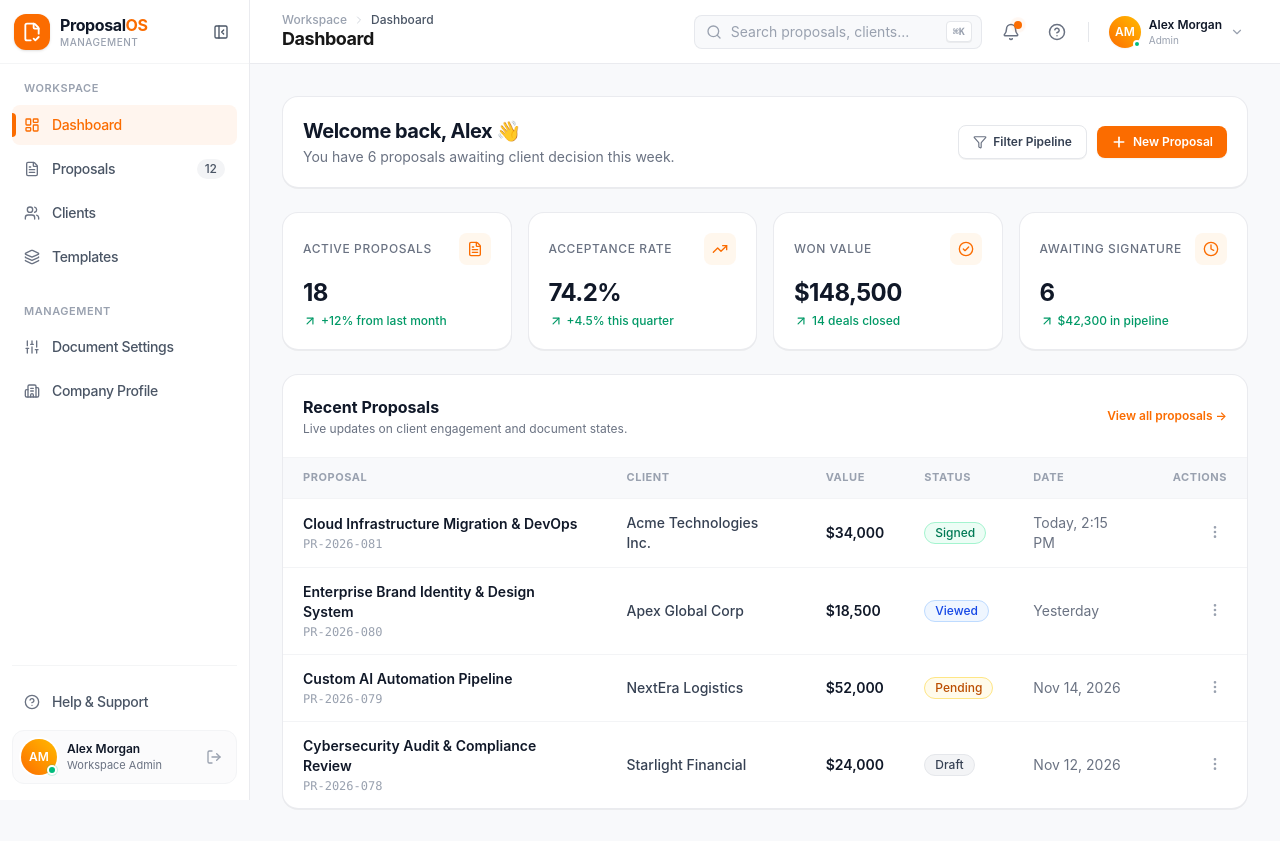
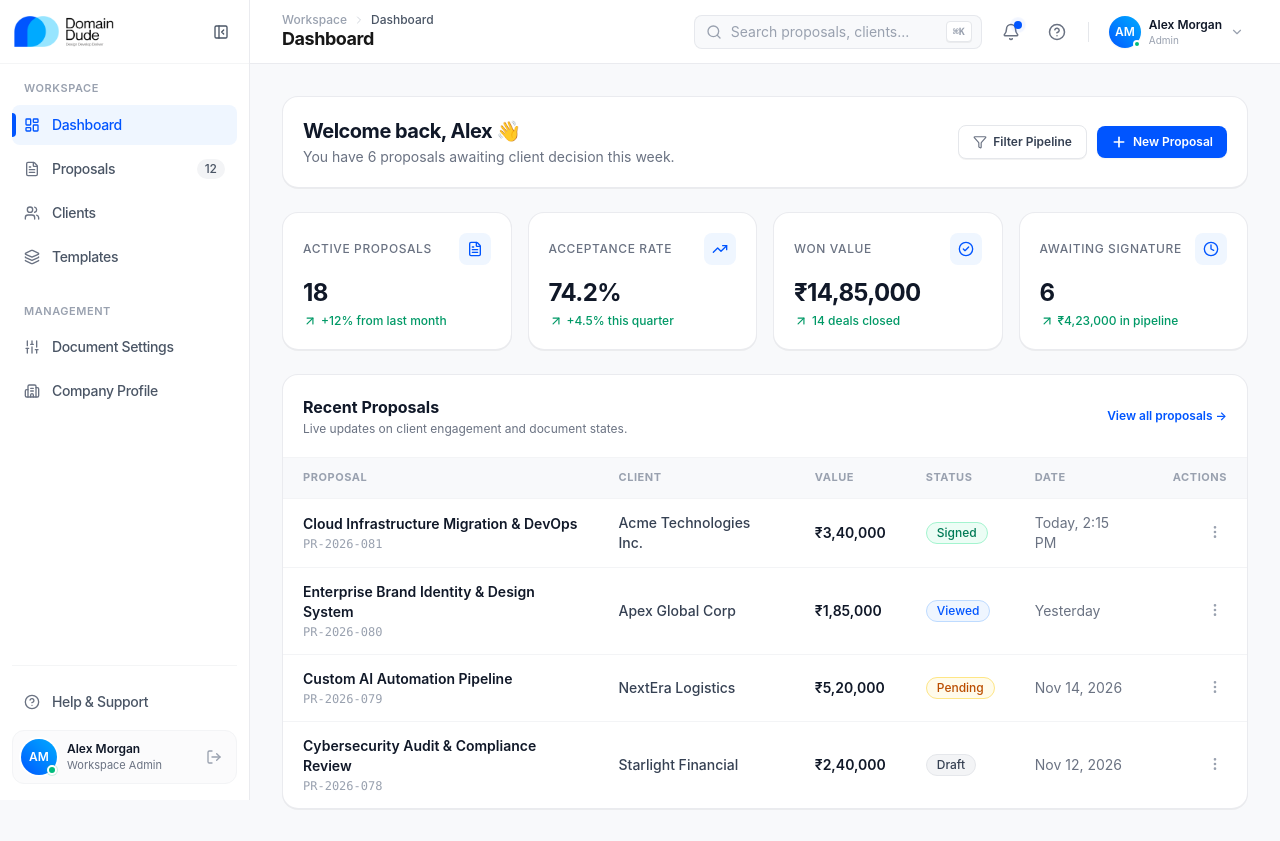
Before and after one commit to nikhilkumar202002/proposal-software-admin, a React (Vite) app: page / in a window 1280 px wide. Built offline with nearby package versions, Linux system fonts and the light colour scheme.

Commit message:
refactor: update brand theme to blue and currency to INR

```diff
--- a/src/App.jsx
+++ b/src/App.jsx
@@ -30,7 +30,7 @@ const DashboardOverview = () => {
     },
     {
       label: 'Won Value',
-      value: '$148,500',
+      value: '₹14,85,000',
       change: '14 deals closed',
       trend: 'up',
       icon: CheckCircle2,
@@ -38,7 +38,7 @@ const DashboardOverview = () => {
     {
       label: 'Awaiting Signature',
       value: '6',
-      change: '$42,300 in pipeline',
+      change: '₹4,23,000 in pipeline',
       trend: 'neutral',
       icon: Clock,
     },
@@ -49,7 +49,7 @@ const DashboardOverview = () => {
       id: 'PR-2026-081',
       title: 'Cloud Infrastructure Migration & DevOps',
       client: 'Acme Technologies Inc.',
-      amount: '$34,000',
+      amount: '₹3,40,000',
       status: 'Signed',
       statusColor: 'bg-emerald-50 text-emerald-700 border-emerald-200',
       date: 'Today, 2:15 PM',
@@ -58,16 +58,16 @@ const DashboardOverview = () => {
       id: 'PR-2026-080',
       title: 'Enterprise Brand Identity & Design System',
       client: 'Apex Global Corp',
-      amount: '$18,500',
+      amount: '₹1,85,000',
       status: 'Viewed',
-      statusColor: 'bg-blue-50 text-blue-700 border-blue-200',
+      statusColor: 'bg-blue-50 text-[#0055FF] border-blue-200',
       date: 'Yesterday',
     },
     {
       id: 'PR-2026-079',
       title: 'Custom AI Automation Pipeline',
       client: 'NextEra Logistics',
-      amount: '$52,000',
+      amount: '₹5,20,000',
       status: 'Pending',
       statusColor: 'bg-amber-50 text-amber-700 border-amber-200',
       date: 'Nov 14, 2026',
@@ -76,7 +76,7 @@ const DashboardOverview = () => {
       id: 'PR-2026-078',
       title: 'Cybersecurity Audit & Compliance Review',
       client: 'Starlight Financial',
-      amount: '$24,000',
+      amount: '₹2,40,000',
       status: 'Draft',
       statusColor: 'bg-gray-100 text-gray-700 border-gray-200',
       date: 'Nov 12, 2026',
@@ -105,7 +105,7 @@ const DashboardOverview = () => {
           </button>
           <button
             type="button"
-            className="inline-flex items-center gap-1.5 px-3.5 py-2 text-xs font-semibold text-white bg-[#FB6C00] hover:bg-[#E06000] rounded-lg transition-colors shadow-xs"
+            className="inline-flex items-center gap-1.5 px-3.5 py-2 text-xs font-semibold text-white bg-[#0055FF] hover:bg-[#0044CC] rounded-lg transition-colors shadow-xs"
           >
             <Plus className="w-4 h-4 stroke-[2.5]" />
             New Proposal
@@ -126,7 +126,7 @@ const DashboardOverview = () => {
                 <span className="text-xs font-medium text-gray-500 uppercase tracking-wider">
                   {stat.label}
                 </span>
-                <div className="w-8 h-8 rounded-lg bg-orange-50 text-[#FB6C00] flex items-center justify-center">
+                <div className="w-8 h-8 rounded-lg bg-blue-50 text-[#0055FF] flex items-center justify-center">
                   <Icon className="w-4 h-4" />
                 </div>
               </div>
@@ -155,7 +155,7 @@ const DashboardOverview = () => {
           </div>
           <button
             type="button"
-            className="text-xs font-semibold text-[#FB6C00] hover:text-[#E06000] transition-colors"
+            className="text-xs font-semibold text-[#0055FF] hover:text-[#0044CC] transition-colors"
           >
             View all proposals →
           </button>
@@ -220,8 +220,8 @@ const PagePlaceholder = ({ title, description }) => (
     <div className="max-w-md">
       <h2 className="text-xl font-bold text-gray-900 tracking-tight">{title}</h2>
       <p className="text-sm text-gray-500 mt-1">{description}</p>
-      <div className="mt-6 p-4 rounded-xl bg-orange-50/50 border border-orange-100 text-xs text-gray-600 flex items-center gap-3">
-        <div className="w-8 h-8 rounded-lg bg-[#FB6C00] text-white flex items-center justify-center shrink-0">
+      <div className="mt-6 p-4 rounded-xl bg-blue-50/50 border border-blue-100 text-xs text-gray-600 flex items-center gap-3">
+        <div className="w-8 h-8 rounded-lg bg-[#0055FF] text-white flex items-center justify-center shrink-0">
           <FileText className="w-4 h-4" />
         </div>
         <div>
--- a/src/components/layout/Header.jsx
+++ b/src/components/layout/Header.jsx
@@ -230,7 +230,7 @@ export const Header = ({
               value={searchQuery}
               onChange={(e) => setSearchQuery(e.target.value)}
               placeholder="Search proposals, clients..."
-              className="w-44 sm:w-60 md:w-72 pl-9 pr-14 py-1.5 text-xs sm:text-sm bg-[#F8F9FB] hover:bg-gray-100/80 focus:bg-white border border-gray-200/90 rounded-lg text-gray-900 placeholder:text-gray-400 focus:outline-none focus:border-[#FB6C00] focus:ring-2 focus:ring-[#FB6C00]/15 transition-all"
+              className="w-44 sm:w-60 md:w-72 pl-9 pr-14 py-1.5 text-xs sm:text-sm bg-[#F8F9FB] hover:bg-gray-100/80 focus:bg-white border border-gray-200/90 rounded-lg text-gray-900 placeholder:text-gray-400 focus:outline-none focus:border-[#0055FF] focus:ring-2 focus:ring-[#0055FF]/15 transition-all"
             />
             {/* Keyboard Shortcut Visual or Clear Button */}
             {searchQuery ? (
@@ -263,7 +263,7 @@ export const Header = ({
             }}
             className={`relative p-2 rounded-lg transition-colors ${
               isNotificationOpen
-                ? 'bg-[#FFF5EE] text-[#FB6C00]'
+                ? 'bg-[#EFF6FF] text-[#0055FF]'
                 : 'text-gray-500 hover:text-gray-800 hover:bg-gray-100'
             }`}
             aria-label="Notifications"
@@ -272,8 +272,8 @@ export const Header = ({
             <Bell className="w-4 h-4 sm:w-[18px] sm:h-[18px]" />
             {unreadCount > 0 && (
               <span className="absolute top-1.5 right-1.5 flex h-2 w-2">
-                <span className="animate-ping absolute inline-flex h-full w-full rounded-full bg-[#FB6C00] opacity-75" />
-                <span className="relative inline-flex rounded-full h-2 w-2 bg-[#FB6C00]" />
+                <span className="animate-ping absolute inline-flex h-full w-full rounded-full bg-[#0055FF] opacity-75" />
+                <span className="relative inline-flex rounded-full h-2 w-2 bg-[#0055FF]" />
               </span>
             )}
           </button>
@@ -287,7 +287,7 @@ export const Header = ({
                     Notifications
                   </span>
                   {unreadCount > 0 && (
-                    <span className="px-2 py-0.5 text-[11px] font-semibold bg-[#FFF5EE] text-[#FB6C00] rounded-full">
+                    <span className="px-2 py-0.5 text-[11px] font-semibold bg-[#EFF6FF] text-[#0055FF] rounded-full">
                       {unreadCount} new
                     </span>
                   )}
@@ -296,7 +296,7 @@ export const Header = ({
                   <button
                     type="button"
                     onClick={markAllNotificationsRead}
-                    className="text-xs text-[#FB6C00] hover:text-[#E06000] font-medium"
+                    className="text-xs text-[#0055FF] hover:text-[#0044CC] font-medium"
                   >
                     Mark all read
                   </button>
@@ -309,7 +309,7 @@ export const Header = ({
                   <div
                     key={item.id}
                     className={`px-4 py-3 hover:bg-gray-50/80 transition-colors flex items-start gap-3 cursor-pointer ${
-                      item.unread ? 'bg-[#FFFBF7]/60' : ''
+                      item.unread ? 'bg-[#F4F8FF]/80' : ''
                     }`}
                   >
                     <div
@@ -317,7 +317,7 @@ export const Header = ({
                         item.type === 'success'
                           ? 'bg-emerald-50 text-emerald-600'
                           : item.type === 'info'
-                          ? 'bg-blue-50 text-blue-600'
+                          ? 'bg-blue-50 text-[#0055FF]'
                           : 'bg-gray-100 text-gray-600'
                       }`}
                     >
@@ -349,7 +349,7 @@ export const Header = ({
               <div className="px-4 py-2 border-t border-gray-100 text-center bg-gray-50/50">
                 <button
                   type="button"
-                  className="text-xs font-medium text-gray-600 hover:text-[#FB6C00] transition-colors"
+                  className="text-xs font-medium text-gray-600 hover:text-[#0055FF] transition-colors"
                   onClick={() => setIsNotificationOpen(false)}
                 >
                   View all activity & logs
@@ -370,7 +370,7 @@ export const Header = ({
             }}
             className={`p-2 rounded-lg transition-colors ${
               isHelpOpen
-                ? 'bg-[#FFF5EE] text-[#FB6C00]'
+                ? 'bg-[#EFF6FF] text-[#0055FF]'
                 : 'text-gray-500 hover:text-gray-800 hover:bg-gray-100'
             }`}
             aria-label="Help and resources"
@@ -394,7 +394,7 @@ export const Header = ({
                     e.preventDefault()
                     setIsHelpOpen(false)
                   }}
-                  className="flex items-center gap-2.5 px-3.5 py-2 text-xs text-gray-700 hover:bg-gray-100/70 hover:text-[#FB6C00] transition-colors"
+                  className="flex items-center gap-2.5 px-3.5 py-2 text-xs text-gray-700 hover:bg-gray-100/70 hover:text-[#0055FF] transition-colors"
                 >
                   <BookOpen className="w-4 h-4 text-gray-400" />
                   <span className="flex-1">Documentation & Guides</span>
@@ -406,7 +406,7 @@ export const Header = ({
                     e.preventDefault()
                     setIsHelpOpen(false)
                   }}
-                  className="flex items-center gap-2.5 px-3.5 py-2 text-xs text-gray-700 hover:bg-gray-100/70 hover:text-[#FB6C00] transition-colors"
+                  className="flex items-center gap-2.5 px-3.5 py-2 text-xs text-gray-700 hover:bg-gray-100/70 hover:text-[#0055FF] transition-colors"
                 >
                   <Keyboard className="w-4 h-4 text-gray-400" />
                   <span className="flex-1">Keyboard Shortcuts</span>
@@ -420,7 +420,7 @@ export const Header = ({
                     e.preventDefault()
                     setIsHelpOpen(false)
                   }}
-                  className="flex items-center gap-2.5 px-3.5 py-2 text-xs text-gray-700 hover:bg-gray-100/70 hover:text-[#FB6C00] transition-colors"
+                  className="flex items-center gap-2.5 px-3.5 py-2 text-xs text-gray-700 hover:bg-gray-100/70 hover:text-[#0055FF] transition-colors"
                 >
                   <LifeBuoy className="w-4 h-4 text-gray-400" />
                   <span className="flex-1">Contact Support</span>
@@ -452,7 +452,7 @@ export const Header = ({
             aria-expanded={isUserMenuOpen}
           >
             <div className="relative">
-              <div className="w-8 h-8 rounded-full bg-gradient-to-tr from-[#FB6C00] to-amber-400 text-white font-semibold text-xs flex items-center justify-center shadow-xs">
+              <div className="w-8 h-8 rounded-full bg-gradient-to-tr from-[#0055FF] to-[#00AAFF] text-white font-semibold text-xs flex items-center justify-center shadow-xs">
                 AM
               </div>
               <span className="absolute bottom-0 right-0 w-2 h-2 rounded-full bg-emerald-500 border-2 border-white" />
@@ -478,7 +478,7 @@ export const Header = ({
                   alex@proposalos.com
                 </p>
                 <div className="mt-1.5">
-                  <span className="inline-block px-1.5 py-0.5 text-[10px] font-medium bg-[#FFF5EE] text-[#FB6C00] rounded">
+                  <span className="inline-block px-1.5 py-0.5 text-[10px] font-medium bg-[#EFF6FF] text-[#0055FF] rounded">
                     Workspace Owner
                   </span>
                 </div>
@@ -489,7 +489,7 @@ export const Header = ({
                 <button
                   type="button"
                   onClick={() => setIsUserMenuOpen(false)}
-                  className="w-full flex items-center gap-2.5 px-4 py-2 text-xs font-medium text-gray-700 hover:bg-gray-100/70 hover:text-[#FB6C00] transition-colors text-left"
+                  className="w-full flex items-center gap-2.5 px-4 py-2 text-xs font-medium text-gray-700 hover:bg-gray-100/70 hover:text-[#0055FF] transition-colors text-left"
                 >
                   <User className="w-4 h-4 text-gray-400" />
                   My Profile
@@ -497,7 +497,7 @@ export const Header = ({
                 <button
                   type="button"
                   onClick={() => setIsUserMenuOpen(false)}
-                  className="w-full flex items-center gap-2.5 px-4 py-2 text-xs font-medium text-gray-700 hover:bg-gray-100/70 hover:text-[#FB6C00] transition-colors text-left"
+                  className="w-full flex items-center gap-2.5 px-4 py-2 text-xs font-medium text-gray-700 hover:bg-gray-100/70 hover:text-[#0055FF] transition-colors text-left"
                 >
                   <Settings className="w-4 h-4 text-gray-400" />
                   Account Settings
--- a/src/components/layout/Sidebar.jsx
+++ b/src/components/layout/Sidebar.jsx
@@ -11,8 +11,8 @@ import {
   PanelLeftClose,
   PanelLeftOpen,
   X,
-  FileCheck2,
 } from 'lucide-react'
+import logoBlack from '../../assets/Domine-Dude_black.png'
 
 const workspaceLinks = [
   {
@@ -93,19 +93,19 @@ export const Sidebar = ({
           isCollapsed ? 'justify-center h-11 w-11 mx-auto my-1' : 'h-10 px-3 my-0.5'
         } ${
           active
-            ? 'bg-[#FFF5EE] text-[#FB6C00]'
+            ? 'bg-[#EFF6FF] text-[#0055FF]'
             : 'text-gray-600 hover:text-gray-900 hover:bg-gray-100/70'
         }`}
       >
         {/* Left active indicator pill when expanded */}
         {!isCollapsed && active && (
-          <span className="absolute left-0 top-2 bottom-2 w-1 bg-[#FB6C00] rounded-r-full" />
+          <span className="absolute left-0 top-2 bottom-2 w-1 bg-[#0055FF] rounded-r-full" />
         )}
 
         <Icon
           className={`shrink-0 transition-colors ${
             isCollapsed ? 'w-5 h-5' : 'w-4 h-4 mr-3'
-          } ${active ? 'text-[#FB6C00]' : 'text-gray-500 group-hover:text-gray-800'}`}
+          } ${active ? 'text-[#0055FF]' : 'text-gray-500 group-hover:text-gray-800'}`}
         />
 
         {!isCollapsed && (
@@ -116,7 +116,7 @@ export const Sidebar = ({
           <span
             className={`text-xs px-2 py-0.5 rounded-full font-medium transition-colors ${
               active
-                ? 'bg-[#FB6C00]/15 text-[#FB6C00]'
+                ? 'bg-[#0055FF]/10 text-[#0055FF]'
                 : 'bg-gray-100 text-gray-600 group-hover:bg-gray-200/80'
             }`}
           >
@@ -129,7 +129,7 @@ export const Sidebar = ({
           <div className="absolute left-[calc(100%+12px)] top-1/2 -translate-y-1/2 px-2.5 py-1.5 bg-gray-900 text-white text-xs font-medium rounded-md shadow-xl whitespace-nowrap opacity-0 group-hover:opacity-100 pointer-events-none transition-opacity duration-150 z-50 flex items-center gap-1.5">
             <span>{item.name}</span>
             {item.badge && (
-              <span className="px-1.5 py-0.2 bg-[#FB6C00] text-white text-[10px] rounded-full">
+              <span className="px-1.5 py-0.2 bg-[#0055FF] text-white text-[10px] rounded-full">
                 {item.badge}
               </span>
             )}
@@ -161,25 +161,30 @@ export const Sidebar = ({
             : '-translate-x-full lg:translate-x-0'
         }`}
       >
-        {/* Brand Header */}
+        {/* Brand Header with Logo from Assets */}
         <div className="h-16 flex items-center justify-between px-3.5 border-b border-gray-100/90 shrink-0">
-          <div className="flex items-center min-w-0 gap-2.5">
-            {/* Logo Icon with Orange Background */}
-            <div className="w-9 h-9 rounded-xl bg-[#FB6C00] flex items-center justify-center text-white shadow-sm shrink-0">
-              <FileCheck2 className="w-5 h-5 text-white stroke-[2.2]" />
-            </div>
+          <div className="flex items-center min-w-0">
+            {(!isCollapsed || isMobileOpen) ? (
+              /* Expanded: Full logo from assets with subtle ProposalOS badge */
+              <div className="flex items-center gap-2">
+                <img
+                  src={logoBlack}
+                  alt="Domain Dude"
+                  className="h-8 max-h-8 w-auto object-contain"
+                />
 
-            {/* Application Name */}
-            {(!isCollapsed || isMobileOpen) && (
-              <div className="flex flex-col truncate">
-                <div className="flex items-center gap-1">
-                  <span className="font-bold text-[16px] text-gray-900 tracking-tight">
-                    Proposal<span className="text-[#FB6C00]">OS</span>
-                  </span>
-                </div>
-                <span className="text-[10px] font-medium text-gray-400 -mt-0.5 tracking-wider uppercase">
-                  Management
-                </span>
+              </div>
+            ) : (
+              /* Collapsed: Blue logo mark neatly cropped */
+              <div
+                className="w-9 h-9 rounded-xl flex items-center justify-start overflow-hidden mx-auto bg-blue-50/40 border border-blue-100/60 p-0.5"
+                title="Domain Dude - ProposalOS"
+              >
+                <img
+                  src={logoBlack}
+                  alt="Domain Dude Logo"
+                  className="h-7.5 max-w-none object-cover object-left"
+                />
               </div>
             )}
           </div>
@@ -188,7 +193,7 @@ export const Sidebar = ({
           <button
             type="button"
             onClick={() => setIsCollapsed(!isCollapsed)}
-            className="hidden lg:flex p-1.5 rounded-lg text-gray-400 hover:text-gray-700 hover:bg-gray-100 transition-colors"
+            className="hidden lg:flex p-1.5 rounded-lg text-gray-400 hover:text-gray-700 hover:bg-gray-100 transition-colors ml-1"
             title={isCollapsed ? 'Expand sidebar' : 'Collapse sidebar'}
             aria-label={isCollapsed ? 'Expand sidebar' : 'Collapse sidebar'}
           >
@@ -258,7 +263,7 @@ export const Sidebar = ({
                   : 'h-10 px-3'
               } ${
                 isRouteActive('/help')
-                  ? 'bg-[#FFF5EE] text-[#FB6C00]'
+                  ? 'bg-[#EFF6FF] text-[#0055FF]'
                   : 'text-gray-600 hover:text-gray-900 hover:bg-gray-100/70'
               }`}
             >
@@ -267,7 +272,7 @@ export const Sidebar = ({
                   isCollapsed && !isMobileOpen ? 'w-5 h-5' : 'w-4 h-4 mr-3'
                 } ${
                   isRouteActive('/help')
-                    ? 'text-[#FB6C00]'
+                    ? 'text-[#0055FF]'
                     : 'text-gray-500 group-hover:text-gray-800'
                 }`}
               />
@@ -290,7 +295,7 @@ export const Sidebar = ({
             >
               {/* User Avatar */}
               <div className="relative shrink-0">
-                <div className="w-9 h-9 rounded-full bg-gradient-to-tr from-[#FB6C00] to-amber-400 text-white font-semibold text-xs flex items-center justify-center shadow-xs ring-2 ring-white">
+                <div className="w-9 h-9 rounded-full bg-gradient-to-tr from-[#0055FF] to-[#00AAFF] text-white font-semibold text-xs flex items-center justify-center shadow-xs ring-2 ring-white">
                   AM
                 </div>
                 <span
--- a/src/index.css
+++ b/src/index.css
@@ -1,16 +1,20 @@
 @import "tailwindcss";
 
 @theme {
-  --color-brand: #FB6C00;
-  --color-brand-hover: #E06000;
-  --color-brand-light: #FFF5EE;
+  --color-brand: #0055FF;
+  --color-brand-hover: #0044CC;
+  --color-brand-accent: #00AAFF;
+  --color-brand-light: #EFF6FF;
+  --color-brand-sky: #97E5FF;
   --color-dashboard-bg: #F8F9FB;
   --color-dark: #171717;
 }
 
 :root {
-  --brand-primary: #FB6C00;
-  --brand-primary-hover: #E06000;
+  --brand-primary: #0055FF;
+  --brand-primary-hover: #0044CC;
+  --brand-accent: #00AAFF;
+  --brand-light: #EFF6FF;
   --dashboard-bg: #F8F9FB;
   --text-primary: #171717;
 }
--- a/vite.config.js
+++ b/vite.config.js
@@ -1,10 +1,19 @@
 import { defineConfig } from 'vite'
 import react from '@vitejs/plugin-react'
 import tailwindcss from '@tailwindcss/vite'
+import path from 'path'
+import { fileURLToPath } from 'url'
+
+const __dirname = path.dirname(fileURLToPath(import.meta.url))
 
 export default defineConfig({
   plugins: [
     react(),
     tailwindcss(),
   ],
+  resolve: {
+    alias: {
+      '@': path.resolve(__dirname, './src'),
+    },
+  },
 })
```
